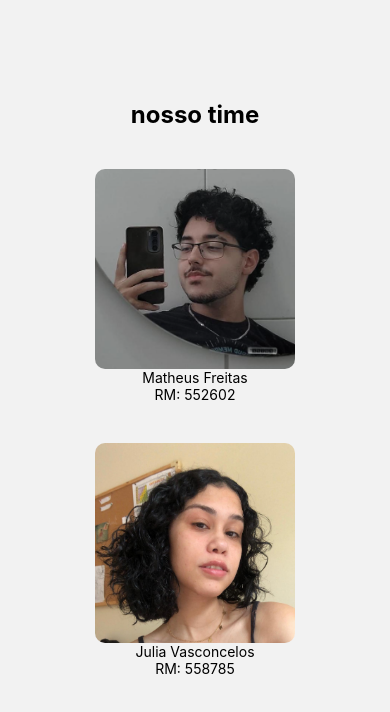
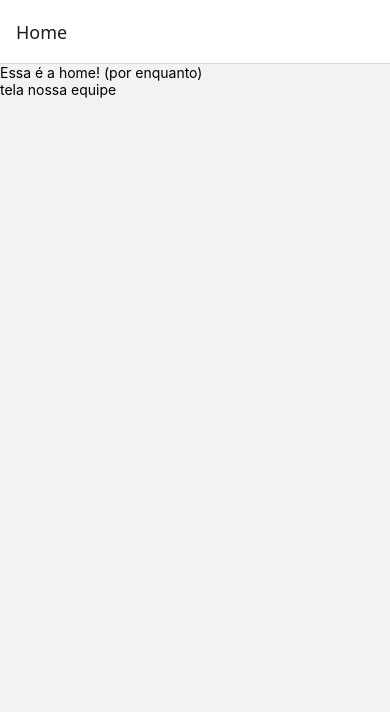
Before and after one commit to juvascoli/checkpoint2-mobile, a React Native app in the folder checkpointMobile/: screen /Home in a window 390 px wide. Shown: the top 712 px of the page. Built offline with nearby package versions, Linux system fonts and the light colour scheme.

Commit message:
feat: github button

```diff
--- a/checkpointMobile/App.js
+++ b/checkpointMobile/App.js
@@ -1,6 +1,6 @@
-import { StatusBar } from 'expo-status-bar';
-import { StyleSheet, Text, View } from 'react-native';
+
 import Us from "./src/Telas/Us";
+import Home from "./src/Telas/Home";
 
 import { NavigationContainer } from "@react-navigation/native";
 import { createStackNavigator } from "@react-navigation/stack";
@@ -12,8 +12,9 @@ export default function App() {
 
   return (
     <NavigationContainer>
-      <Stack.Navigator initialRouteName="Us">
-        <Stack.Screen name="Us" component={Us} options={{headerShown:false}}/>
+      <Stack.Navigator initialRouteName="Home">
+        <Stack.Screen name="Home" component={Home}/>
+        <Stack.Screen name="Us" component={Us}/>
       </Stack.Navigator>
     </NavigationContainer>
   );
--- a/checkpointMobile/app.json
+++ b/checkpointMobile/app.json
@@ -4,7 +4,6 @@
     "slug": "checkpointMobile",
     "version": "1.0.0",
     "orientation": "portrait",
-    "icon": "./assets/icon.png",
     "userInterfaceStyle": "light",
     "newArchEnabled": true,
     "splash": {
--- a/checkpointMobile/package.json
+++ b/checkpointMobile/package.json
@@ -14,7 +14,8 @@
     "expo": "~52.0.42",
     "expo-status-bar": "~2.0.1",
     "react": "18.3.1",
-    "react-native": "0.76.8"
+    "react-native": "0.76.8",
+    "react-native-vector-icons": "^10.2.0"
   },
   "devDependencies": {
     "@babel/core": "^7.20.0"
--- /dev/null
+++ b/checkpointMobile/src/Telas/Home.jsx
@@ -0,0 +1,14 @@
+import React from 'react';
+import {  Text, View, TouchableOpacity } from 'react-native';
+
+export default function Home({ navigation }) {
+  return (
+    <View>
+      <Text>Essa é a home! (por enquanto)</Text>
+
+      <TouchableOpacity onPress={() => navigation.navigate("Us")}>
+        <Text>tela nossa equipe</Text>
+      </TouchableOpacity>
+    </View>
+  );
+}
--- a/checkpointMobile/src/Telas/Us.jsx
+++ b/checkpointMobile/src/Telas/Us.jsx
@@ -1,22 +1,36 @@
-import { View, Image, Text, StyleSheet, ScrollView } from "react-native";
+import React from "react";
+import { View, Image, Text, ScrollView, TouchableOpacity, Linking, StyleSheet } from "react-native";
 
-const Equipe = ({ imageSource, name, rm }) => (
-
+const Equipe = ({ imageSource, name, rm, githubUrl }) => (
   <View style={styles.membroContainer}>
     <Image source={imageSource} style={styles.image} />
     <Text>{name}</Text>
     <Text>RM: {rm}</Text>
+
+    <TouchableOpacity onPress={() => Linking.openURL(githubUrl)} style={styles.btn}>
+      <Text>Git:</Text>
+      <Image source={require("../../assets/gitlogo.png")} style={styles.githubImage} />
+    </TouchableOpacity>
   </View>
-
 );
 
 export default function Us() {
   return (
     <View style={styles.container}>
-      <Text style={styles.title}>nosso time</Text>
+      <Text style={styles.title}>Nosso Time</Text>
       <ScrollView contentContainerStyle={styles.membrosContainer}>
-        <Equipe imageSource={require("../../assets/matheus.png")} name="Matheus Freitas" rm="552602" />
-        <Equipe imageSource={require("../../assets/juliavasco.jpg")} name="Julia Vasconcelos" rm="558785" />
+        <Equipe
+          imageSource={require("../../assets/matheus.png")}
+          name="Matheus Freitas"
+          rm="552602"
+          githubUrl="https://github.com/MatheusFreitasSilva"
+        />
+        <Equipe
+          imageSource={require("../../assets/juliavasco.jpg")}
+          name="Julia Vasconcelos"
+          rm="558785"
+          githubUrl="https://github.com/juvascoli"
+        />
       </ScrollView>
     </View>
   );
@@ -26,8 +40,7 @@ const styles = StyleSheet.create({
   container: {
     flex: 1,
     alignItems: "center",
-    justifyContent: "center",
-    paddingVertical: 100
+    justifyContent: "center"
   },
   title: {
     fontSize: 24,
@@ -36,15 +49,42 @@ const styles = StyleSheet.create({
   },
   membrosContainer: {
     alignItems: "center",
-    padding: 20
+    padding: 30,
+    borderRadius: 15,
+    marginBottom: 20,
+    width: 400
   },
   membroContainer: {
     alignItems: "center",
-    marginBottom: 40,
+    marginBottom: 20,
+    shadowColor: "#000",
+    shadowOffset: { width: 0, height: 4 },
+    shadowOpacity: 0.3,
+    shadowRadius: 5,
+    elevation: 5,
+    padding: 40
   },
   image: {
-    width: 200,
-    height: 200,
+    width: 100,
+    height: 100,
+    borderRadius: 50,
+    marginBottom: 10,
+  },
+  githubImage: {
+    justifyContent: 'center',
+    alignContent: 'center',
+    width: 30,
+    height: 30,
+    borderRadius: 20,
+    marginTop: 10,
+  },
+  btn: {
     borderRadius: 10,
+    padding: 10,
+    marginTop: 10,
+    width: 100,
+    alignItems: "center",
+    borderWidth: 1,
+    borderColor: "#000"
   }
 });
```
Also changed, not shown: checkpointMobile/assets/gitlogo.png (added), 1 other file (tests, documents, lock files or other folders).
